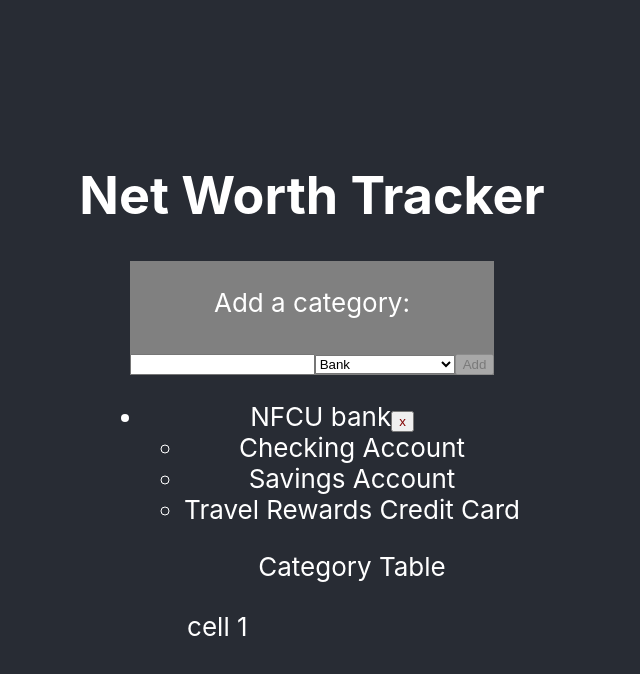
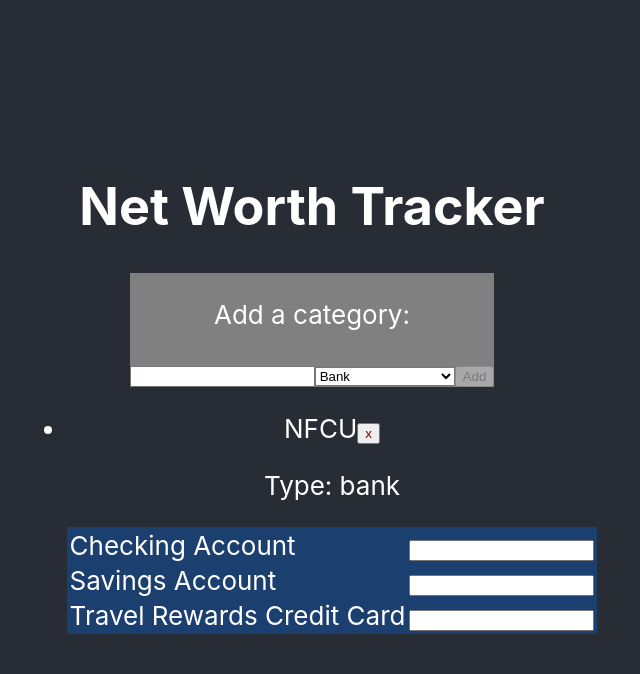
Before and after one commit to elderj/net-worth-tracker, a React (Create React App) app: page / in a window 1280 px wide. Both pictures are taken after a click on the button "Let's Get Started!". Shown: the top 674 px of the page, without its empty margins (328-968 px from the left). Built offline with nearby package versions, Linux system fonts and the light colour scheme.

Commit message:
Add stubbed input fields to subcat table, setup of styling props

```diff
--- a/src/App.css
+++ b/src/App.css
@@ -37,3 +37,8 @@
 .App-link {
   color: #61dafb;
 }
+
+.SubCategory-Table {
+  background-color: bisque;
+  text-align: left;
+}
--- a/src/components/Calculator.js
+++ b/src/components/Calculator.js
@@ -18,15 +18,6 @@ function Calculator() {
         { subCategoryName: "Travel Rewards Credit Card", balance: -87 },
       ],
     },
-    // {
-    //   name: "Real Estate",
-    // },
-    // "Bank Account",
-    // "Real Estate",
-    // "Cash",
-    // "Stock Values",
-    // "Crypto",
-    // "Automobiles",
   ]);
 
   const onInputChangeHandler = (event) => {
@@ -80,28 +71,20 @@ function Calculator() {
       <>
         {renderAddCategoryForm()}
         <ul>
-          {console.log("factorCategories count:" + factorCategories.length)}
           {factorCategories.map((category, index) => (
             <li key={index}>
-              {category.name + " " + category.type}
+              {category.name}
               <button
                 style={{ color: "maroon" }}
                 onClick={() => removeCategory(category.name)}
               >
                 x
               </button>
-              <ul>
-                {category.subCategories &&
-                  category.subCategories.map((subCategory, index) => (
-                    <li key={index}>
-                      {subCategory.subCategoryName}
-                      {console.log(
-                        "Sub Cat Name:" + subCategory.subCategoryName
-                      )}
-                    </li>
-                  ))}
-                <CategoryTable />
-              </ul>
+              <CategoryTable
+                type={category.type}
+                subCategories={category.subCategories}
+                backgroundColor={category.backgroundColor}
+              />
             </li>
           ))}
         </ul>
--- a/src/components/CategoryTable.js
+++ b/src/components/CategoryTable.js
@@ -1,18 +1,35 @@
 // import { useState } from "react";
+import "../App.css";
 
-function CategoryTable() {
+const CategoryTable = (props) => {
   return (
     <>
-      <p>Category Table</p>
-      <table>
+      <p>{"Type: " + props.type}</p>
+      {/* <table>
         <tbody>
           <tr>
             <td>cell 1</td>
           </tr>
         </tbody>
+      </table> */}
+      {console.log("Props:")}
+      {console.log(props)}
+      <table
+        className="SubCategory-Table"
+        style={{ backgroundColor: props.backgroundColor }}
+      >
+        {props.subCategories &&
+          props.subCategories.map((subCategory, index) => (
+            <tr>
+              <td>{subCategory.subCategoryName}</td>
+              <td>
+                <input></input>
+              </td>
+            </tr>
+          ))}
       </table>
     </>
   );
-}
+};
 
 export default CategoryTable;
```
